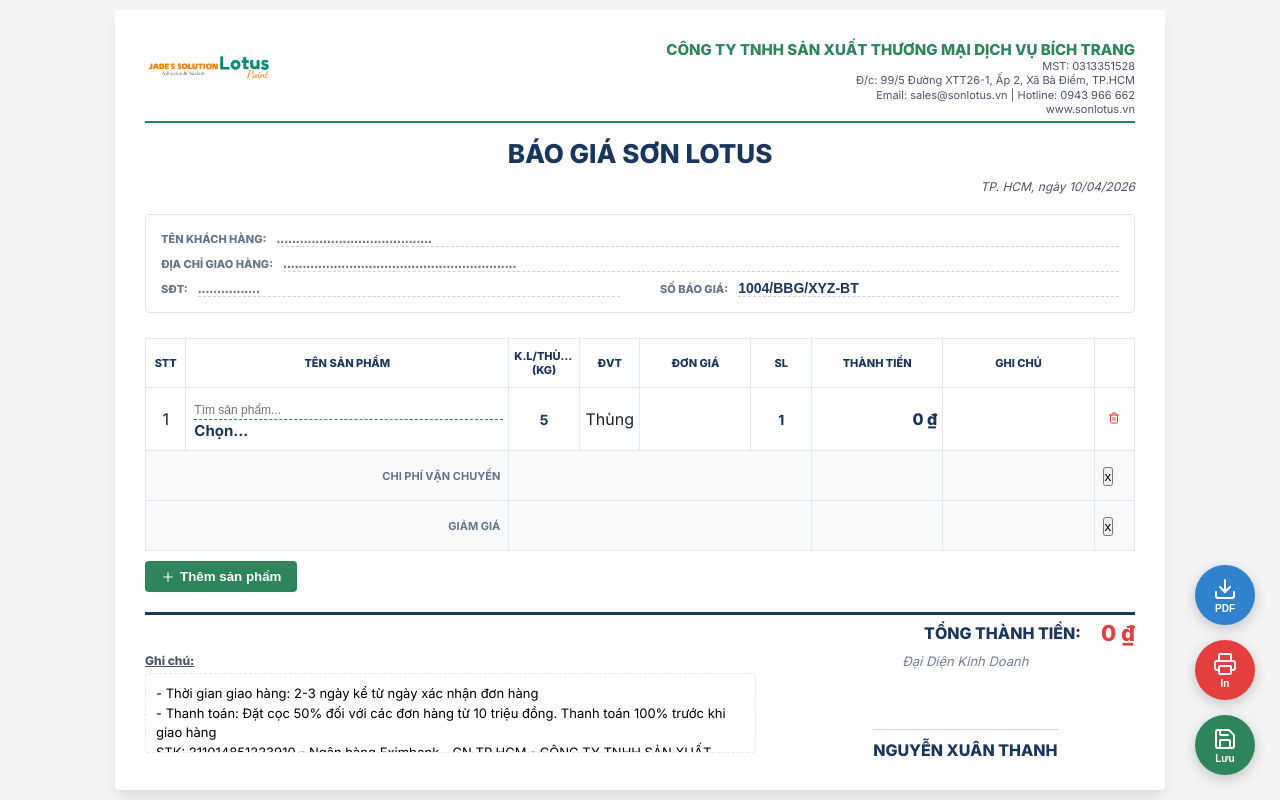
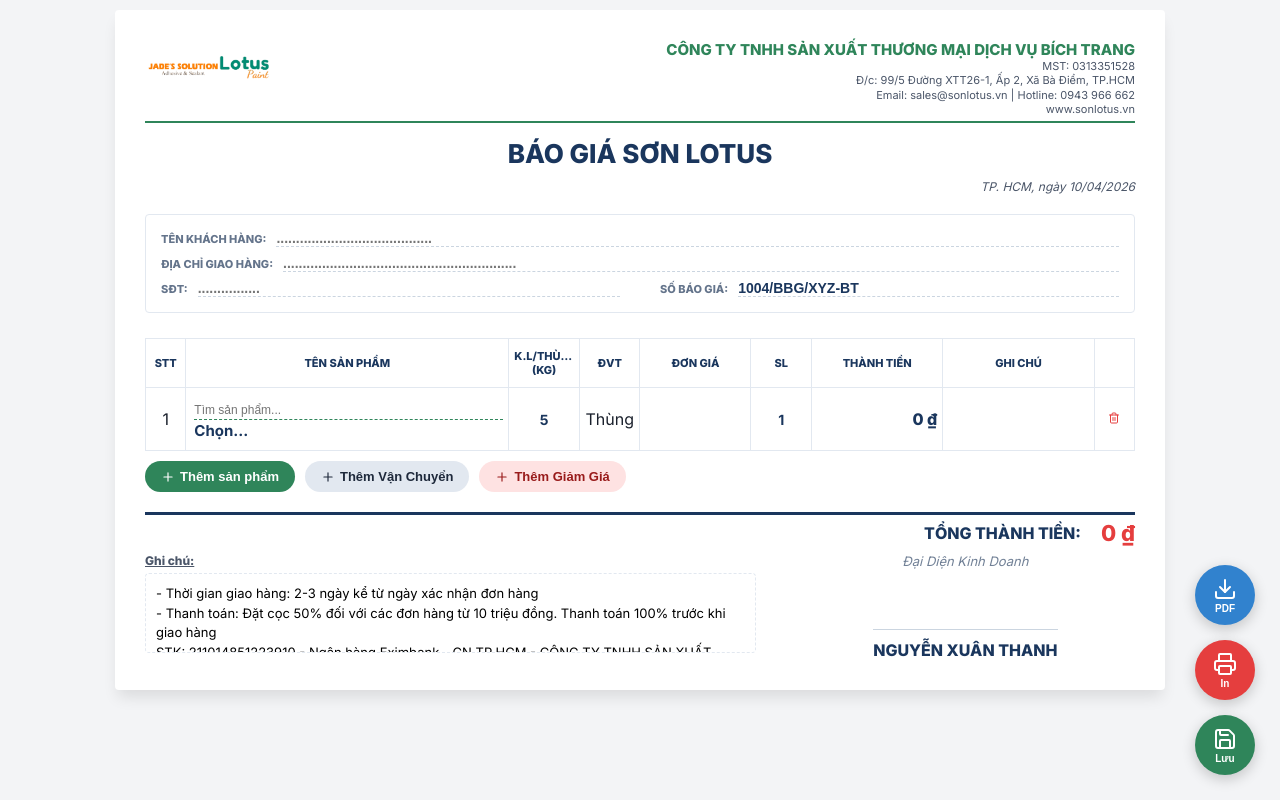
Before and after one commit to aicathanh/app-bao-gia-son, a React (Vite) app: page / in a window 1280 px wide. Built offline with nearby package versions, Linux system fonts and the light colour scheme.

Commit message:
Restore shipping and discount add buttons

```diff
--- a/src/components/DesktopApp.jsx
+++ b/src/components/DesktopApp.jsx
@@ -19,8 +19,8 @@
         phone: ''
     });
 
-    const [shipping, setShipping] = useState({ value: 0, note: '', visible: true });
-    const [discount, setDiscount] = useState({ value: 0, note: '', visible: true });
+    const [shipping, setShipping] = useState({ value: 0, note: '', visible: false });
+    const [discount, setDiscount] = useState({ value: 0, note: '', visible: false });
     const [items, setItems] = useState([{ ...defaultItem, id: 1 }]);
     const [today, setToday] = useState(format(new Date(), 'dd/MM/yyyy'));
     const [notes, setNotes] = useState(() => {
@@ -272,6 +272,12 @@
                     </table>
                     <div className="btn-group no-print">
                         <button type="button" className="btn-add" onClick={addItem}><Plus size={14} /> Thêm sản phẩm</button>
+                        {!shipping.visible && (
+                            <button type="button" className="btn-add btn-shipping" onClick={() => setShipping({...shipping, visible: true})}><Plus size={14} /> Thêm Vận Chuyển</button>
+                        )}
+                        {!discount.visible && (
+                            <button type="button" className="btn-add btn-discount" onClick={() => setDiscount({...discount, visible: true})}><Plus size={14} /> Thêm Giảm Giá</button>
+                        )}
                     </div>
                 </div>
 
--- a/src/styles/index.css
+++ b/src/styles/index.css
@@ -241,18 +241,32 @@
 .fab-red { background: #e53e3e; }
 .fab-green { background: #2f855a; }
 
-.btn-group { margin-top: 10px; }
+.btn-group { margin-top: 10px; display: flex; gap: 10px; }
 .btn-add {
   padding: 8px 16px;
   background: var(--secondary);
   color: white;
-  border-radius: 4px;
+  border-radius: 20px;
   border: none;
   font-weight: 700;
   cursor: pointer;
   display: flex;
   align-items: center;
   gap: 5px;
+  font-size: 13px;
+  transition: all 0.2s;
+}
+
+.btn-add:hover { transform: translateY(-1px); opacity: 0.9; }
+
+.btn-shipping {
+  background: #e2e8f0;
+  color: #1e293b;
+}
+
+.btn-discount {
+  background: #fee2e2;
+  color: #991b1b;
 }
 
 
```
